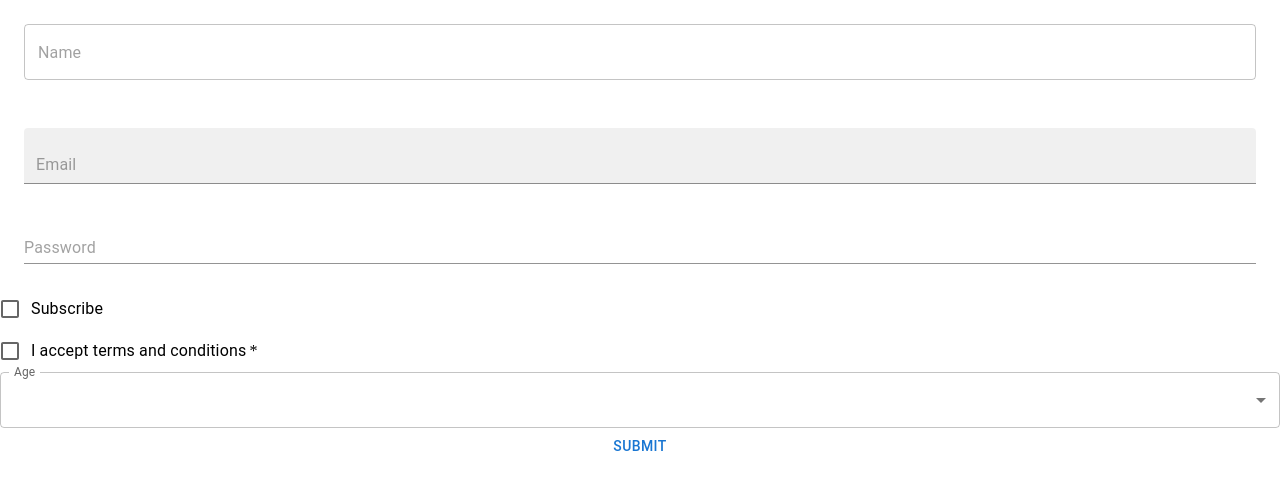
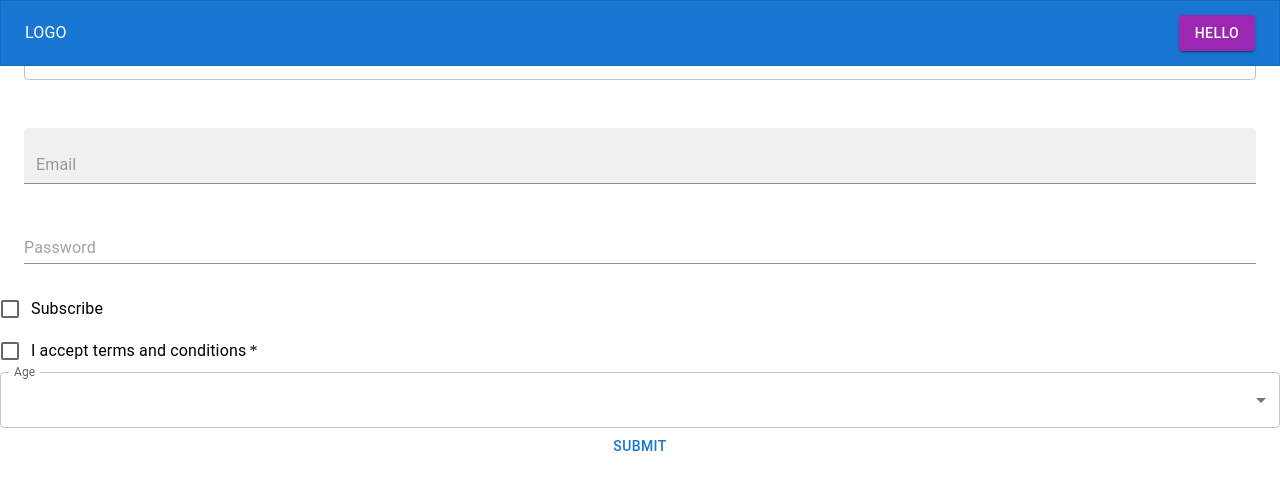
Before and after one commit to SandraCDT15/js-exercises, a React (Create React App) app in the folder weekTwo/playlistMUI/mui-tutorial/: page / in a window 1280 px wide. Shown: the top 490 px of the page. Built offline with nearby package versions, Linux system fonts and the light colour scheme.

Commit message:
Add a toolbar

```diff
--- a/weekTwo/playlistMUI/mui-tutorial/src/App.js
+++ b/weekTwo/playlistMUI/mui-tutorial/src/App.js
@@ -1,12 +1,14 @@
 import TypoElem from "./Typography";
 import Buttons from "./Buttons";
 import TextFieldElem from "./Textfield";
+import AppBarElem from "./AppBar";
 
 function App() {
   return (
     <div>
       {/* <TypoElem />
       <Buttons /> */}
+      <AppBarElem />
       <TextFieldElem />
     </div>
   );
--- /dev/null
+++ b/weekTwo/playlistMUI/mui-tutorial/src/AppBar.js
@@ -0,0 +1,23 @@
+import React from "react";
+import { AppBar, Button, Toolbar, Typography } from "@mui/material";
+
+const AppBarElem = () => {
+  return (
+    <div>
+      <AppBar variant="outlined">
+        <Toolbar>
+          <Typography>LOGO</Typography>
+          <Button
+            variant="contained"
+            sx={{ marginLeft: "auto" }}
+            color="secondary"
+          >
+            Hello
+          </Button>
+        </Toolbar>
+      </AppBar>
+    </div>
+  );
+};
+
+export default AppBarElem;
```
